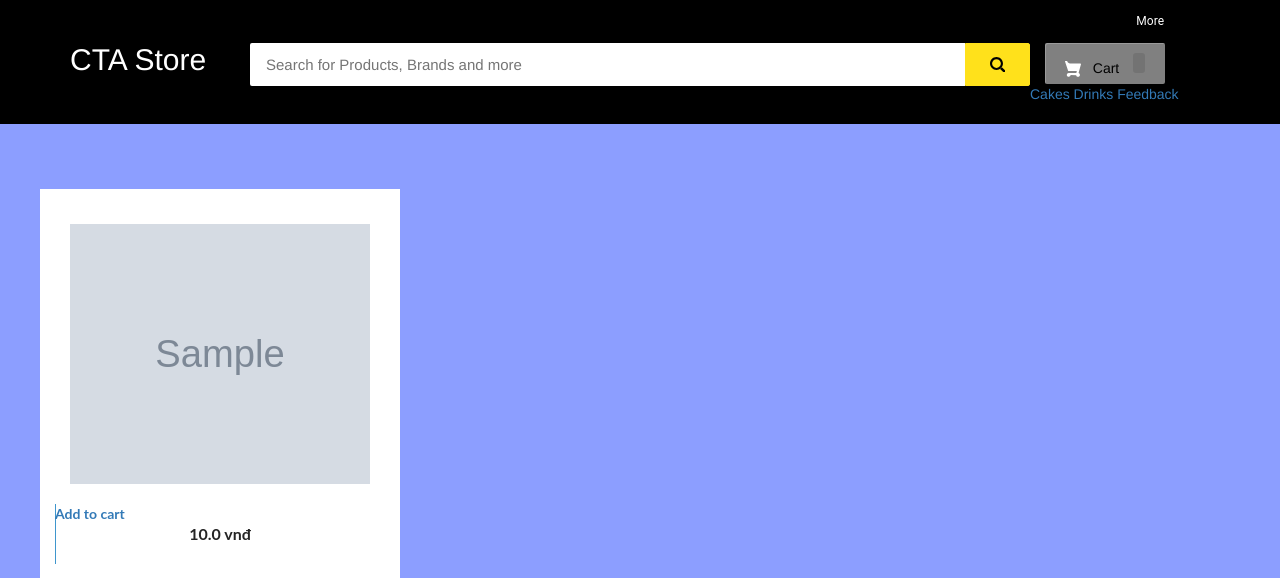
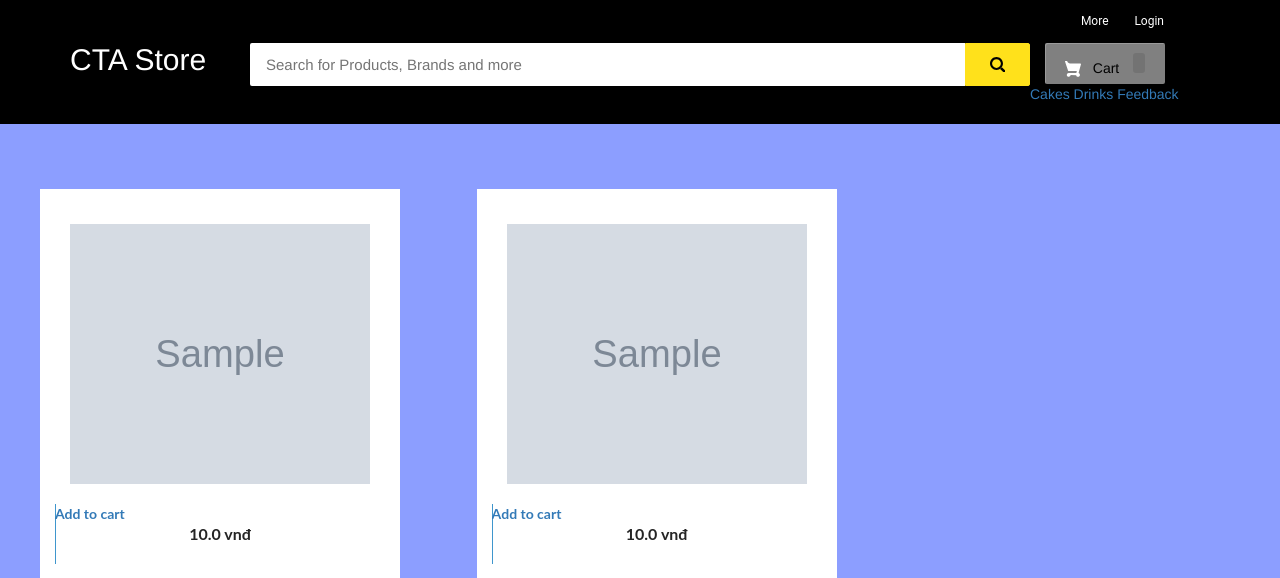
Before and after one commit to trickstarcandina/ecommerce_django, a Django app: page /home in a window 1280 px wide. Shown: the top 578 px of the page. Run offline with Django 3.2, Linux system fonts and the light colour scheme; tables that the repository leaves empty hold one stand-in row (values such as "Sample post"); grey boxes marked "Sample" are stand-in pictures; some libraries are stand-ins or nearby versions.

Commit message:
refactor: add button login in home page without login

```diff
--- a/ecommerce_test/ecom/views.py
+++ b/ecommerce_test/ecom/views.py
@@ -1,4 +1,5 @@
 from django.shortcuts import render,redirect,reverse
+from itertools import chain
 from . import forms,models
 from django.http import HttpResponseRedirect,HttpResponse
 from django.core.mail import send_mail
@@ -582,7 +583,9 @@ def customer_home_view(request):
 
 def customer_home_without_login(request):
     cakes=models.Cakeitem.objects.all()
-    return render(request,'ecom/customer_home_cake_without_login.html',{'products':cakes})
+    drinks=models.Drinkitem.objects.all()
+    products = list(chain(cakes,drinks))
+    return render(request,'ecom/customer_home_cake_without_login.html',{'products':products})
 
 @login_required(login_url='customerlogin')
 def customer_products_view(request):
--- a/ecommerce_test/templates/ecom/customer_base_without_login.html
+++ b/ecommerce_test/templates/ecom/customer_base_without_login.html
@@ -259,6 +259,7 @@ body {
                         <li class="profile-li"><a class="profile-links" href="/aboutus">About Us</a></li>
                     </ul>
                 </li>
+                <li class="upper-links"><a class="links" href="/customerlogin">Login</a>
             </ul>
         </div>
         <div class="row row2">
```
